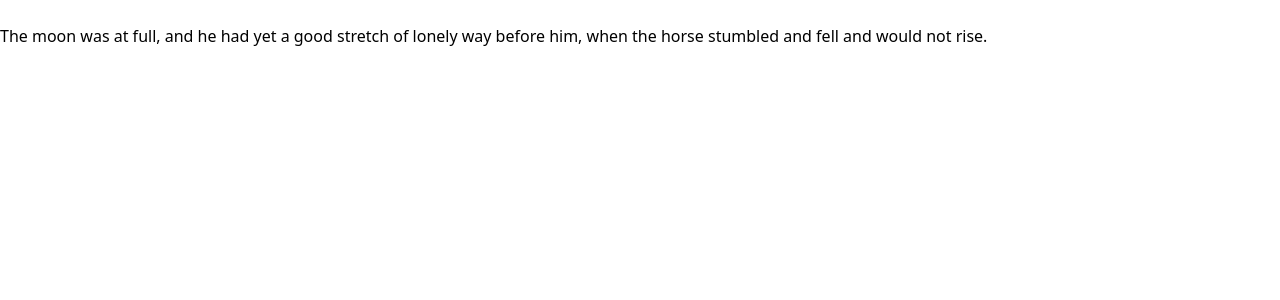
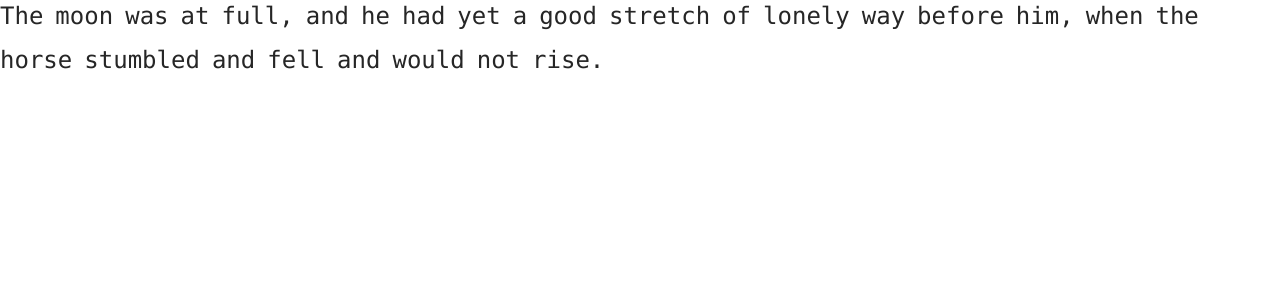
Before and after one commit to dmm22/typing-demo, a React (Vite) app: page / in a window 1280 px wide. Shown: the top 300 px of the page. Built offline with nearby package versions, Linux system fonts and the light colour scheme.

Commit message:
feat: add TextDisplay component to display input with visual feedback

```diff
--- a/src/pages/Test/TestPage.tsx
+++ b/src/pages/Test/TestPage.tsx
@@ -1,4 +1,5 @@
 import HiddenInput from "./components/HiddenInput"
+import TextDisplay from "./components/TextDisplay"
 import useHiddenInput from "./hooks/useHiddenInput"
 import useText from "./hooks/useText"
 
@@ -16,8 +17,11 @@ export default function TestPage() {
         hiddenInputValue={hiddenInputValue}
         handleSetHiddenInputValue={handleSetHiddenInputValue}
       />
-      <p>{hiddenInputValue}</p>
-      <p>{targetText}</p>
+      <TextDisplay
+        targetText={targetText}
+        hiddenInputValue={hiddenInputValue}
+        missedSpaceIndex={missedSpaceIndex}
+      />
     </main>
   )
 }
--- /dev/null
+++ b/src/pages/Test/components/TextDisplay.tsx
@@ -0,0 +1,66 @@
+import { useRef } from "react"
+
+type TextDisplayProps = {
+  targetText: string
+  hiddenInputValue: string
+  missedSpaceIndex: number | null
+}
+
+export default function TextDisplay({ targetText, hiddenInputValue, missedSpaceIndex }: TextDisplayProps) {
+  const caretPositionRef = useRef<HTMLSpanElement | null>(null)
+
+  let globalCharacterIndex = 0
+
+  const getTextWithSpaceErrors = () => {
+    if (!missedSpaceIndex) return targetText
+
+    const incorrectCharactersSinceMissedSpace = hiddenInputValue.slice(
+      missedSpaceIndex - 1,
+      hiddenInputValue.length - 1
+    )
+
+    return Array.from(targetText, (character, characterIndex) => {
+      if (characterIndex === missedSpaceIndex) return `${incorrectCharactersSinceMissedSpace}${character}`
+      return character
+    }).join("")
+  }
+
+  const currentText = missedSpaceIndex ? getTextWithSpaceErrors() : targetText
+
+  const targetTextByWordAndChar = currentText.replace(/\s/g, " ¿").split(/¿/g)
+
+  const getCharacterStyles = (character: string, characterIndex: number) => {
+    const notTyped = !hiddenInputValue || characterIndex > hiddenInputValue.length - 1
+    const incorrectCharacter = hiddenInputValue[characterIndex] !== character
+
+    if (notTyped) return `text-neutral-800`
+    if (incorrectCharacter) return `text-red-400`
+    return `text-neutral-400`
+  }
+
+  return (
+    <>
+      <div className="flex flex-wrap gap-3 font-mono text-2xl ">
+        {targetTextByWordAndChar.map((word, wordIndex) => (
+          <div key={wordIndex} className={`${wordIndex}`}>
+            {word.split("").map((character, characterIndex) => {
+              const hasCaret = globalCharacterIndex === hiddenInputValue.length
+
+              globalCharacterIndex++
+
+              return (
+                <span
+                  key={`${wordIndex}-${characterIndex}`}
+                  className={getCharacterStyles(character, globalCharacterIndex - 1)}
+                >
+                  {hasCaret && <span ref={caretPositionRef}></span>}
+                  {character}
+                </span>
+              )
+            })}
+          </div>
+        ))}
+      </div>
+    </>
+  )
+}
--- a/tailwind.config.js
+++ b/tailwind.config.js
@@ -1,8 +1,5 @@
-/** @type {import('tailwindcss').Config} */
 export default {
-  content: [],
-  theme: {
-    extend: {},
-  },
-  plugins: [],
+  content: ["./index.html", "./src/**/*.{js,ts,jsx,tsx}"],
+  theme: {},
+  plugins: []
 }
```
